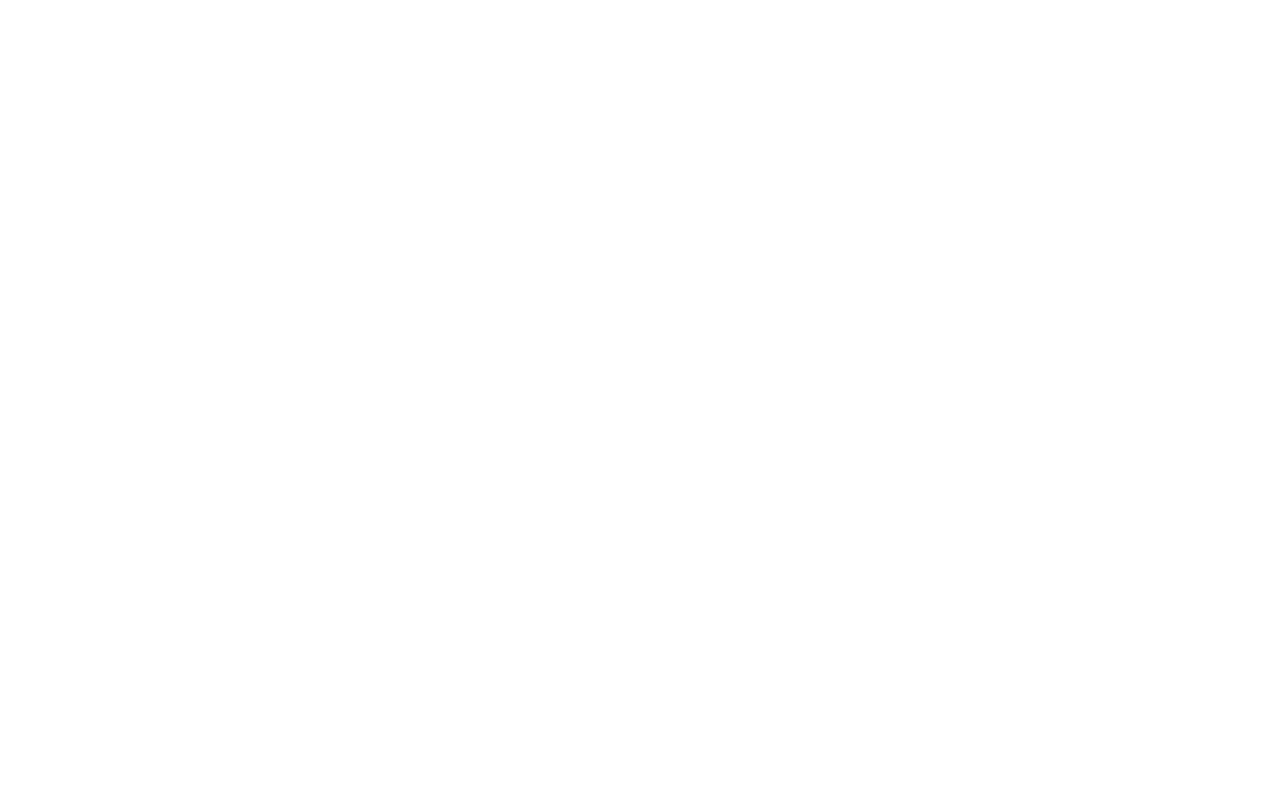
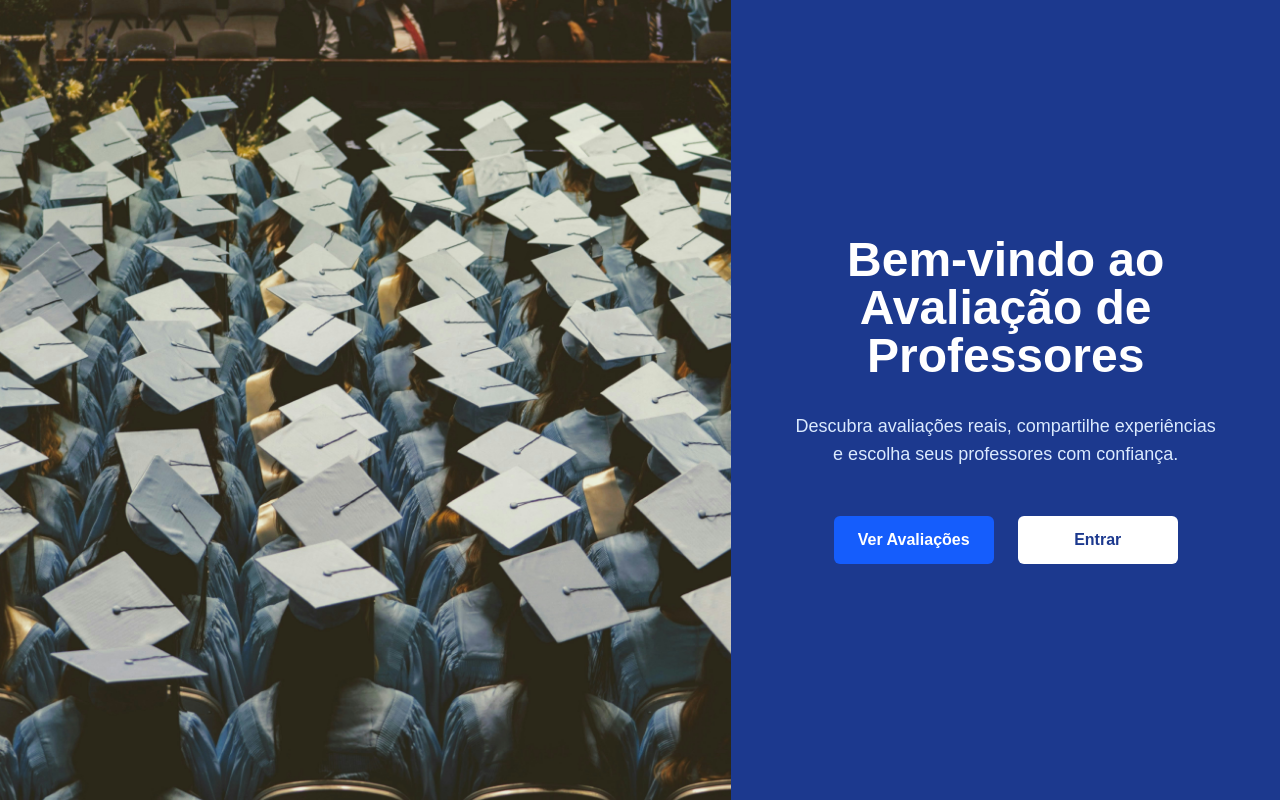
Before and after one commit to ShadowmereSmith/Projeto_CJR_Frontend, a Next.js app in the folder projeto_cjr_frontend/: page / in a window 1280 px wide. Built offline with nearby package versions, Linux system fonts and the light colour scheme.

Commit message:
:sparkles: feat: landing page, novas imagens e alterações visuais

```diff
--- a/projeto_cjr_frontend/src/app/components/HeaderLogado.tsx
+++ b/projeto_cjr_frontend/src/app/components/HeaderLogado.tsx
@@ -22,7 +22,7 @@
     const confirmed = window.confirm('Tem certeza que deseja sair?');
     if (confirmed) {
       localStorage.removeItem('token');
-      router.push('/login');
+      router.push('/');
     }
   }
 
--- a/projeto_cjr_frontend/src/app/page.tsx
+++ b/projeto_cjr_frontend/src/app/page.tsx
@@ -1,5 +1,50 @@
-export default function Home() {
+'use client';
+
+import { useRouter } from 'next/navigation';
+
+export default function LandingPage() {
+  const router = useRouter();
+
+  const handleVerSite = () => {
+    router.push('/feed-deslogado');
+  };
+
+  const handleEntrar = () => {
+    router.push('/login');
+  };
+
   return (
-    <div></div>
+    /* conteiner principal da tela */
+    <div className="flex h-screen">
+      {/* lado esquerdo da tela*/}
+      <div
+        className="w-4/7 h-full bg-cover bg-center"
+        style={{ backgroundImage: "url('/imagens/placeholder.jpg')" }}
+      />
+
+      {/* lado direito da tela */}
+      <div className="w-3/7 flex flex-col items-center justify-center h-full bg-blue-900 p-16">
+        <h1 className="text-center font-bold text-5xl text-white mb-8">
+          Bem-vindo ao Avaliação de Professores
+        </h1>
+        <p className="text-center text-lg text-blue-100 max-w-md mb-12">
+          Descubra avaliações reais, compartilhe experiências e escolha seus professores com confiança.
+        </p>
+        <div className="flex space-x-6">
+          <button
+            onClick={handleVerSite}
+            className="rounded-md bg-blue-600 hover:bg-blue-700 active:bg-blue-800 text-white font-bold w-40 h-12 py-2 px-4 transition"
+          >
+            Ver Avaliações
+          </button>
+          <button
+            onClick={handleEntrar}
+            className="rounded-md bg-white hover:bg-gray-100 active:bg-gray-200 text-blue-900 font-bold w-40 h-12 py-2 px-4 transition"
+          >
+            Entrar
+          </button>
+        </div>
+      </div>
+    </div>
   );
 }
--- a/projeto_cjr_frontend/src/app/perfil-usuario-logado/[id]/page.tsx
+++ b/projeto_cjr_frontend/src/app/perfil-usuario-logado/[id]/page.tsx
@@ -133,9 +133,6 @@
                 </div>
 
                 <div className="flex flex-col items-center justify-start gap-4 pt-5">
-                    <button className="bg-blue-600 text-white h-10 w-40 pt-0.5 rounded-lg border-3 border-blue-950  hover:bg-blue-700 hover:scale-105 transition-all duration-300">
-                        Editar Perfil
-                    </button>
 
                     <button
                       className="bg-blue-600 text-white text-sm h-8 w-30 pt-1 rounded-lg border-3 border-blue-950  hover:bg-blue-700 hover:scale-105 transition-all duration-300"
--- a/projeto_cjr_frontend/src/app/register/page.tsx
+++ b/projeto_cjr_frontend/src/app/register/page.tsx
@@ -38,7 +38,7 @@
         {/* lado esquerdo da tela */}
         <div className=
             "w-4/7 h-full bg-cover bg-center"
-            style={{ backgroundImage: "url('/imagens/raisedhand.jpg')" }}
+            style={{ backgroundImage: "url('/imagens/handshake.jpg')" }}
         ></div>
         {/* lado direito da tela */}
         <div className="w-3/7 flex flex-col items-center h-full bg-blue-900 px-16 pt-16" /*style={{ backgroundImage: "url('/imagens/bluebackground.jpg')"}} */>
```
Also changed, not shown: projeto_cjr_frontend/public/imagens/hands.jpg (added), projeto_cjr_frontend/public/imagens/handshake.jpg (added).
